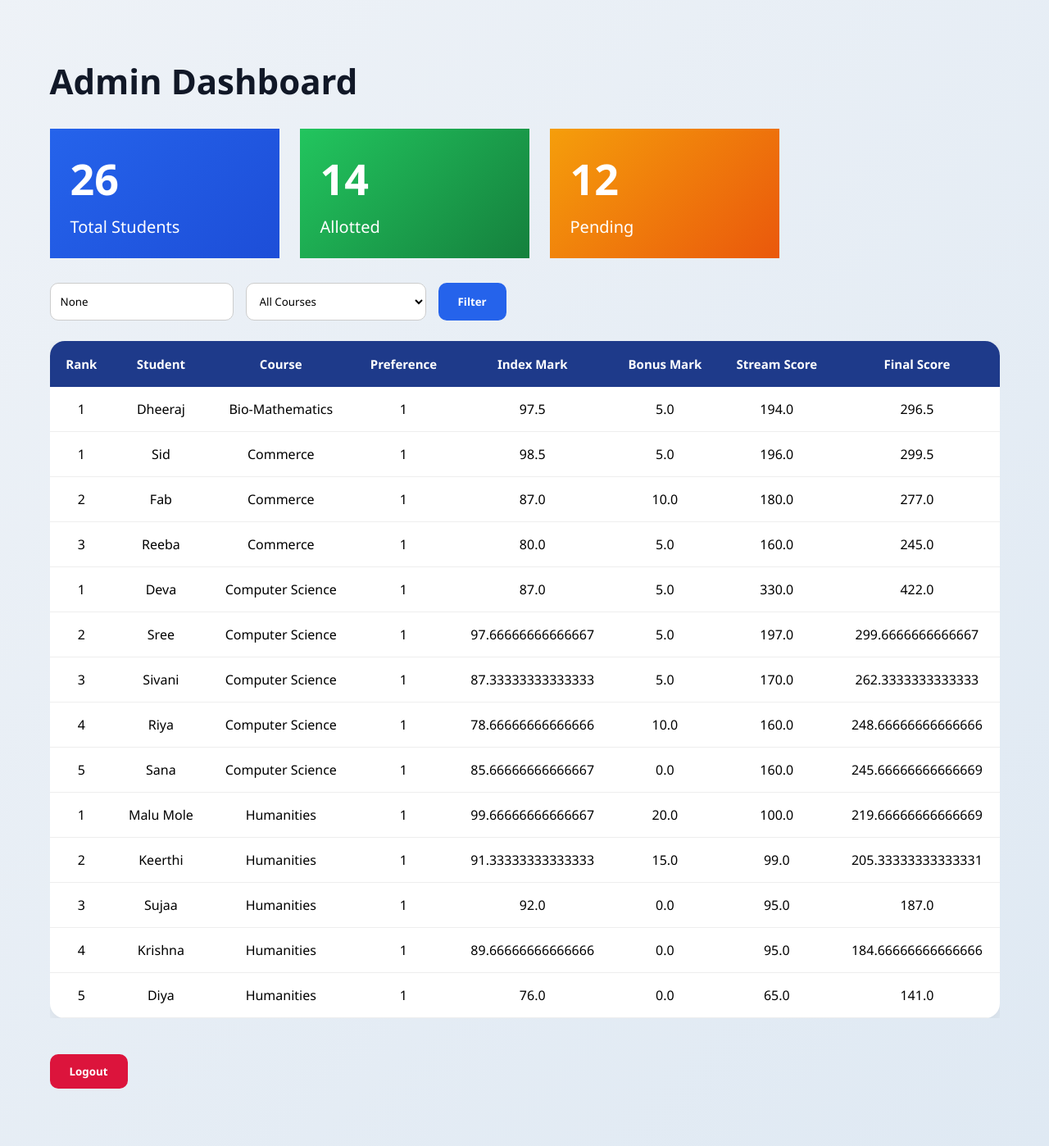
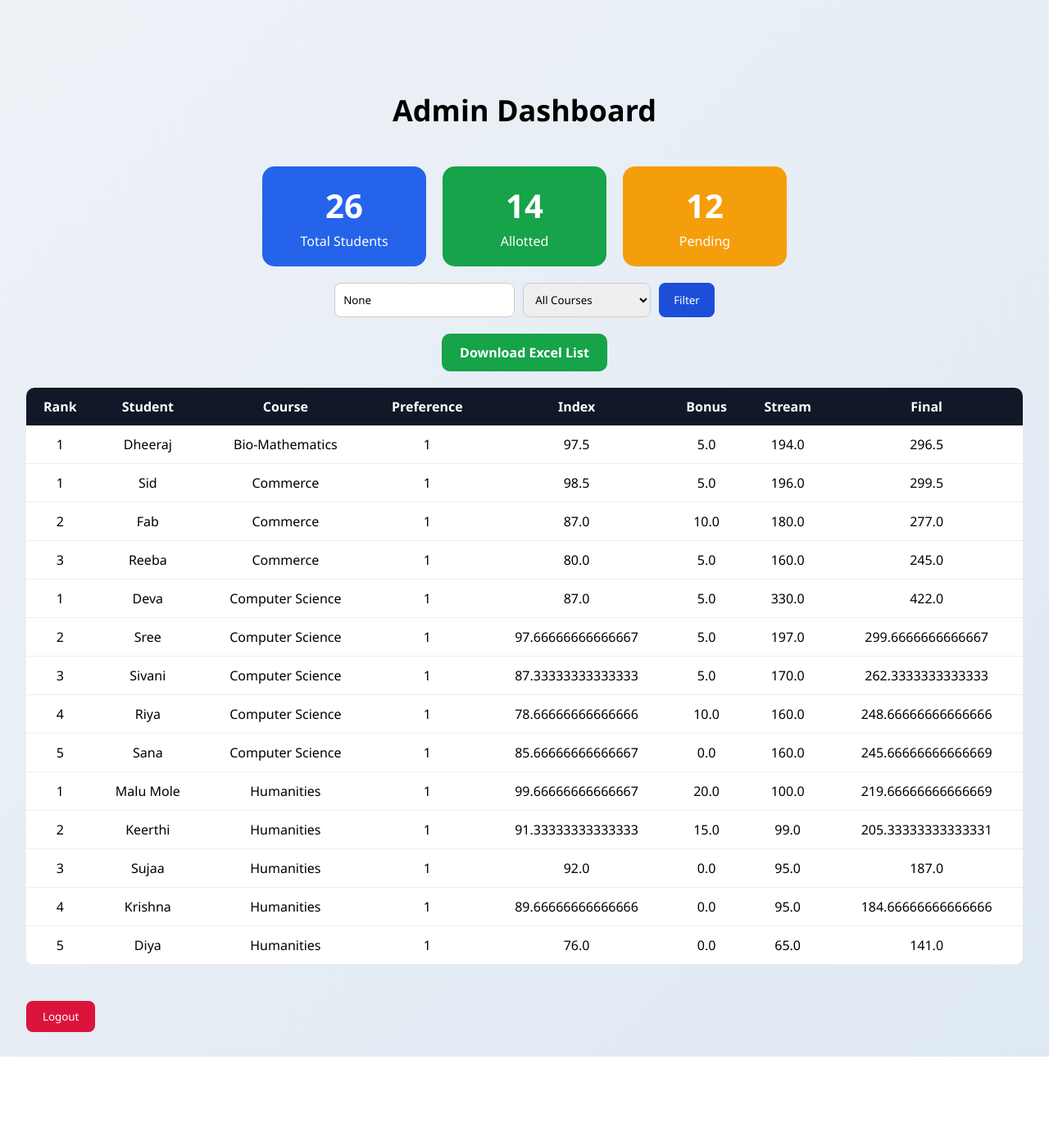
Before and after one commit to Meeraajay/New-project, a Django app: page /admin-dashboard/ in a window 1280 px wide. Shown: the part 57-1455 px from the top of the page at 82% size. After the commit the page ends 1346 px from the top, so only its background shows below. Run offline with Django 5.2, Linux system fonts and the light colour scheme; a user stored in the database is signed in; data comes from the database, SQL or seed files in the repository; both versions use the stored data as it was after the commit.

Commit message:
more updates

```diff
--- a/accounts/urls.py
+++ b/accounts/urls.py
@@ -14,4 +14,6 @@
     path("kerala/", views.kerala_view, name="kerala"),
     path('extracurricular/', views.extracurricular, name='extracurricular'),
     path('course-preference/',views.course_preference,name='course_preference'),
+    path('download-allotment/', views.download_allotment, name='download_allotment'),
+
 ]
--- a/accounts/views.py
+++ b/accounts/views.py
@@ -9,6 +9,11 @@
 from django.views.decorators.csrf import csrf_exempt
 from calculation.models import AdmissionResult
 from django.views.decorators.cache import never_cache
+from django.http import HttpResponse
+import pandas as pd
+from reportlab.platypus import SimpleDocTemplate, Table, TableStyle
+from reportlab.lib import colors
+
 
 # REGISTER
 def register_view(request):
@@ -378,9 +383,7 @@
     # FILTER
     if selected_course:
 
-        results = results.filter(
-            course=selected_course
-        )
+        results = results.filter(course__iexact=selected_course)
 
     # ORDER
     results = results.order_by(
@@ -418,3 +421,45 @@
         'admin_dashboard.html',
         context
     )
+
+
+def download_allotment(request):
+
+    course = request.GET.get('course')
+    search = request.GET.get('search')
+
+    results = AdmissionResult.objects.filter(allotted=True)
+
+    # FILTER BY COURSE
+    if course:
+        results = results.filter(course__iexact=course)
+
+    # FILTER BY SEARCH
+    if search:
+        results = results.filter(student__name__icontains=search)
+
+    data = []
+
+    for r in results:
+        data.append({
+            "Rank": r.rank,
+            "Student": r.student.name,
+            "Course": r.course,
+            "Preference": r.preference_order,
+            "Index Mark": r.index_mark,
+            "Bonus Mark": r.bonus_mark,
+            "Stream Score": r.stream_score,
+            "Final Score": r.final_score,
+        })
+
+    df = pd.DataFrame(data)
+
+    response = HttpResponse(
+        content_type='application/vnd.openxmlformats-officedocument.spreadsheetml.sheet'
+    )
+
+    response['Content-Disposition'] = 'attachment; filename=allotment.xlsx'
+
+    df.to_excel(response, index=False)
+
+    return response
--- a/static/css/style.css
+++ b/static/css/style.css
@@ -44,8 +44,11 @@
 
 /* ===================== MAIN CONTAINER ===================== */
 .main-container {
-    width: 100%;
-    padding: 30px;
+    display: flex;
+    justify-content: center;
+    align-items: center;
+    margin-top: 80px;
+    flex-direction: column;
 }
 
 /* ===================== LOGIN CARD ===================== */
@@ -56,7 +59,6 @@
     width: 400px;
     box-shadow: 0 15px 35px rgba(0,0,0,0.1);
     text-align: center;
-    margin: auto;
 }
 
 .login-card h2 {
@@ -137,16 +139,14 @@
 }
 
 /* ===================== DASHBOARD ===================== */
-.dashboard{
-    width:95%;
-    max-width:1400px;
-    margin:40px auto;
+.dashboard {
+    text-align: center;
+    padding: 20px;
 }
 
-.dashboard h2{
-    font-size:42px;
-    color:#111827;
-    margin-bottom:25px;
+.dashboard h1 {
+    margin-bottom: 20px;
+    color: #1e3a8a;
 }
 
 /* ===================== APPLY BUTTON ===================== */
@@ -193,22 +193,17 @@
     font-size: 15px;
 }
 
-/* ===================== LOGOUT BUTTON ===================== */
+/* ===================== LOGIN / REGISTER BUTTON ===================== */
 .logout-btn {
-    padding: 12px 24px;
+    padding: 10px 20px;
     background: crimson;
     color: white;
     border: none;
-    border-radius: 10px;
+    border-radius: 8px;
     cursor: pointer;
-    font-weight: 600;
 }
 
-.logout-btn:hover{
-    background:#b00020;
-}
 
-/* ===================== TABLES ===================== */
 .cbsemarks-table {
     width: 100%;
     border-collapse: collapse;
@@ -233,7 +228,6 @@
     border: 1px solid #ccc;
 }
 
-/* ===================== PROFILE CARD ===================== */
 .profile-card {
     background: white;
     padding: 40px;
@@ -241,120 +235,4 @@
     width: 400px;
     box-shadow: 0 15px 35px rgba(0,0,0,0.1);
     text-align: center;
-    margin: auto;
 }
-
-/* ===================== ADMIN DASHBOARD ===================== */
-
-.stats-container{
-    display:flex;
-    gap:25px;
-    margin:30px 0;
-    flex-wrap:wrap;
-}
-
-.stat-card h1{
-    color:white;
-    font-size:42px;
-    margin-bottom:8px;
-    font-weight:700;
-}
-.stat-card{
-    flex:1;
-    min-width:200px;
-    max-width:280px;
-    padding:25px;
-}
-
-.stat-card:hover{
-    transform:translateY(-5px);
-}
-
-.stat-card h1{
-    font-size:52px;
-    margin-bottom:10px;
-    font-weight:700;
-}
-
-.stat-card p{
-    font-size:20px;
-    color:white;
-}
-
-/* CARD COLORS */
-
-.stat-card:nth-child(1){
-    background:linear-gradient(135deg,#2563eb,#1d4ed8);
-}
-
-.stat-card:nth-child(2){
-    background:linear-gradient(135deg,#22c55e,#15803d);
-}
-
-.stat-card:nth-child(3){
-    background:linear-gradient(135deg,#f59e0b,#ea580c);
-}
-
-/* ===================== FILTER FORM ===================== */
-
-form{
-    display:flex;
-    gap:15px;
-    margin-bottom:25px;
-    flex-wrap:wrap;
-}
-
-form input,
-form select{
-    padding:12px;
-    border-radius:10px;
-    border:1px solid #ccc;
-    min-width:220px;
-    background:white;
-}
-
-form button{
-    padding:12px 24px;
-    background:#2563eb;
-    color:white;
-    border:none;
-    border-radius:10px;
-    cursor:pointer;
-    font-weight:600;
-}
-
-form button:hover{
-    background:#1d4ed8;
-}
-
-/* ===================== RESULT TABLE ===================== */
-
-.table-container{
-    overflow-x:auto;
-}
-
-table{
-    width:100%;
-    border-collapse:collapse;
-    background:white;
-    border-radius:18px;
-    overflow:hidden;
-    box-shadow:0 5px 20px rgba(0,0,0,0.08);
-}
-
-table th{
-    background:#1e3a8a;
-    color:white;
-    padding:18px;
-    font-size:15px;
-}
-
-table td{
-    padding:16px;
-    border-bottom:1px solid #eee;
-    text-align:center;
-}
-
-table tr:hover{
-    background:#f9fafb;
-}
--- a/templates/admin_dashboard.html
+++ b/templates/admin_dashboard.html
@@ -3,109 +3,74 @@
 
 {% block content %}
 
-<div class="dashboard">
+<div class="admin-wrapper">
 
-    <h2>Admin Dashboard</h2>
+    <h2 class="title">Admin Dashboard</h2>
+    <br><br>
 
-    <!-- =========================
-    STATISTICS CARDS
-    ========================= -->
+    {% comment %} <!-- DOWNLOAD BUTTON -->
+    <div class="top-actions">
+        <a href="{% url 'download_allotment' %}" class="download-btn">
+            Download Allotment List
+        </a>
+    </div> {% endcomment %}
 
-    <div class="stats-container">
+    <!-- STATS -->
+    <div class="stats">
 
-        <div class="stat-card">
+        <div class="card blue">
             <h1>{{ total_students }}</h1>
             <p>Total Students</p>
         </div>
 
-        <div class="stat-card">
+        <div class="card green">
             <h1>{{ allotted_students }}</h1>
             <p>Allotted</p>
         </div>
 
-        <div class="stat-card">
+        <div class="card orange">
             <h1>{{ pending_students }}</h1>
             <p>Pending</p>
         </div>
 
     </div>
 
-    <!-- =========================
-    FILTER SECTION
-    ========================= -->
+    <!-- FILTER -->
+    <form method="GET" class="filter">
 
-    <form method="GET">
-
-        <input
-            type="text"
-            name="search"
-            placeholder="Search student..."
-            value="{{ search_query }}"
-        >
+        <input type="text" name="search" placeholder="Search student..." value="{{ search_query }}">
 
         <select name="course">
-
             <option value="">All Courses</option>
-
-            <option value="Computer Science"
-            {% if selected_course == "Computer Science" %}selected{% endif %}>
-                Computer Science
-            </option>
-
-            <option value="Bio-Mathematics"
-            {% if selected_course == "Bio-Mathematics" %}selected{% endif %}>
-                Bio-Mathematics
-            </option>
-
-            <option value="Commerce"
-            {% if selected_course == "Commerce" %}selected{% endif %}>
-                Commerce
-            </option>
-
-            <option value="Humanities"
-            {% if selected_course == "Humanities" %}selected{% endif %}>
-                Humanities
-            </option>
-
+            <option value="Computer Science">Computer Science</option>
+            <option value="Bio-Mathematics">Bio-Mathematics</option>
+            <option value="Commerce">Commerce</option>
+            <option value="Humanities">Humanities</option>
         </select>
 
-        <button type="submit">
-            Filter
-        </button>
+        <button type="submit">Filter</button>
 
     </form>
 
-    <!-- =========================
-    RESULTS TABLE
-    ========================= -->
-
-    <div class="table-container">
-
+    <!-- TABLE -->
+    <div class="table-box">
         <table>
-
             <thead>
-
                 <tr>
-
                     <th>Rank</th>
                     <th>Student</th>
                     <th>Course</th>
                     <th>Preference</th>
-                    <th>Index Mark</th>
-                    <th>Bonus Mark</th>
-                    <th>Stream Score</th>
-                    <th>Final Score</th>
-
+                    <th>Index</th>
+                    <th>Bonus</th>
+                    <th>Stream</th>
+                    <th>Final</th>
                 </tr>
-
             </thead>
 
             <tbody>
-
                 {% for r in results %}
-
                 <tr>
-
                     <td>{{ r.rank }}</td>
                     <td>{{ r.student.name }}</td>
                     <td>{{ r.course }}</td>
@@ -114,33 +79,137 @@
                     <td>{{ r.bonus_mark }}</td>
                     <td>{{ r.stream_score }}</td>
                     <td>{{ r.final_score }}</td>
-
                 </tr>
-
-                {% empty %}
-
-                <tr>
-
-                    <td colspan="8">
-                        No results available
-                    </td>
-
-                </tr>
-
                 {% endfor %}
 
+    <div class="top-actions">
+        <a href = "{% url 'download_allotment' %}?course={{ selected_course }}&search={{ search_query }}" class="download-btn">
+            Download Excel List
+        </a>
+    </div>
             </tbody>
-
         </table>
-
-    </div>
-
     <br><br>
-
     <button class="logout-btn" onclick="location.href='/logout/'">
         Logout
     </button>
 
+    </div>
+
+
 </div>
 
+<style>
+.admin-wrapper{
+    width:95%;
+    max-width:1300px;
+    margin:30px auto;
+}
+
+.title{
+    text-align:center;
+    font-size:36px;
+    {% comment %} margin-bottom:20px; {% endcomment %}
+    margin: auto;
+
+}
+
+/* BUTTON */
+.top-actions{
+    text-align:center;
+    margin-bottom:20px;
+}
+
+.download-btn{
+    display:inline-block;
+    padding:12px 22px;
+    background:#16a34a;
+    color:white;
+    text-decoration:none;
+    border-radius:10px;
+    font-weight:600;
+}
+
+/* STATS */
+.stats{
+    display:flex;
+    gap:20px;
+    justify-content:center;
+    margin-bottom: 40pxpx;
+    flex-wrap:wrap;
+}
+
+.card{
+    width:200px;
+    padding:20px;
+    border-radius:15px;
+    text-align:center;
+    color:white;
+}
+
+.card h1{
+    font-size:40px;
+    margin-bottom:5px;
+    color:white;
+}
+
+.blue{ background:#2563eb; }
+.green{ background:#16a34a; }
+.orange{ background:#f59e0b; }
+
+/* FILTER */
+.filter{
+    display:flex;
+    gap:10px;
+    justify-content:center;
+    margin:20px 0;
+    flex-wrap:wrap;
+}
+
+.filter input,
+.filter select{
+    padding:10px;
+    border:1px solid #ccc;
+    border-radius:8px;
+}
+
+.filter button{
+    padding:10px 18px;
+    background:#1d4ed8;
+    color:white;
+    border:none;
+    border-radius:8px;
+    cursor:pointer;
+}
+
+/* TABLE */
+.table-box{
+    overflow-x:auto;
+}
+
+table{
+    width:100%;
+    border-collapse:collapse;
+    background:white;
+    border-radius:10px;
+    overflow:hidden;
+}
+
+th{
+    background:#111827;
+    color:white;
+    padding:12px;
+}
+
+td{
+    padding:12px;
+    text-align:center;
+    border-bottom:1px solid #eee;
+}
+
+tr:hover{
+    background:#f3f4f6;
+}
+</style>
+
 {% endblock %}
```
Also changed, not shown: db.sqlite3.
